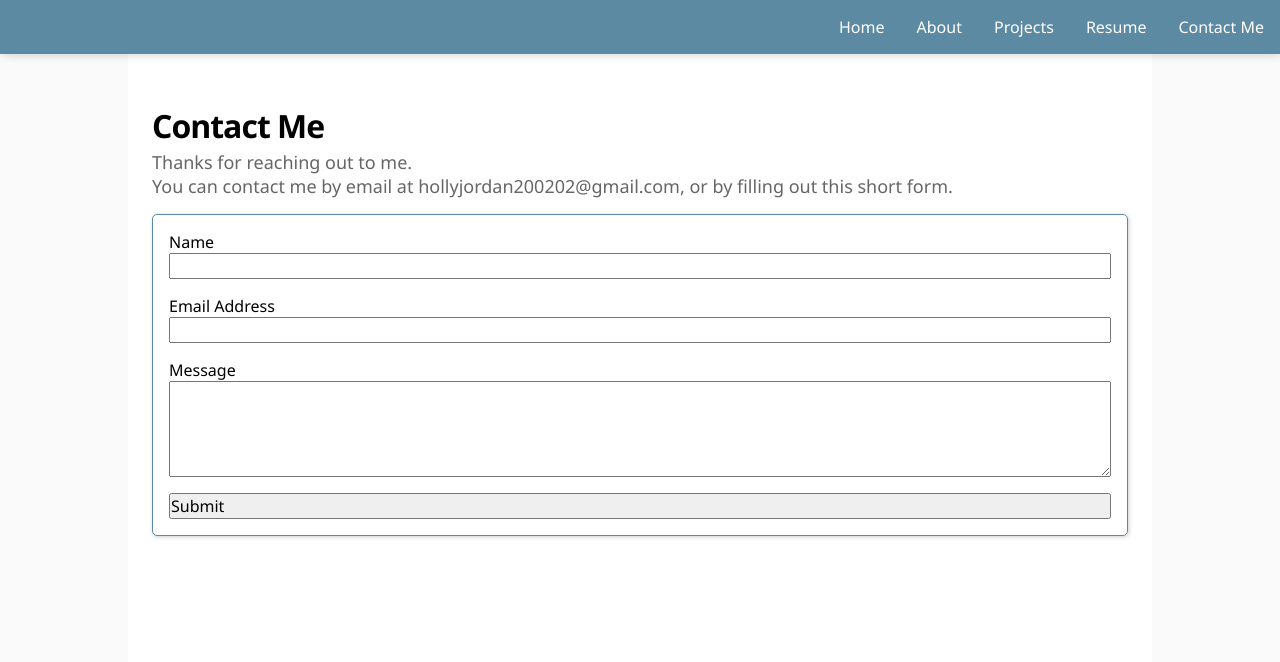
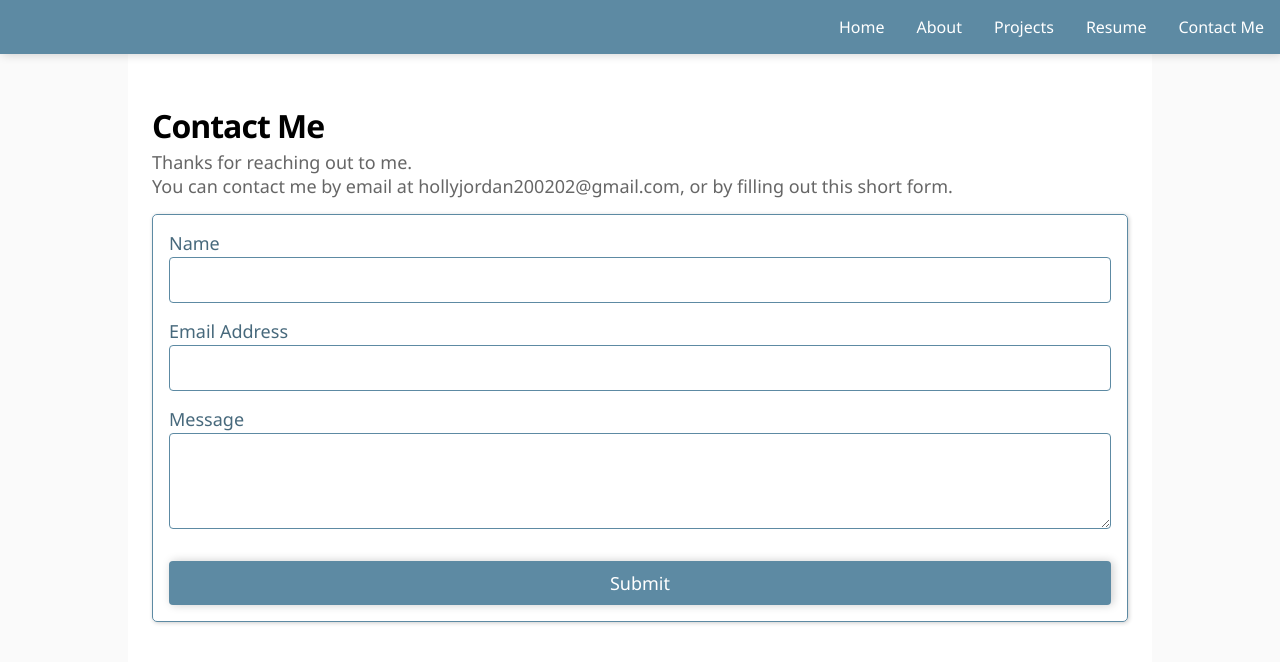
Before and after one commit to hollyejordan/portfolio, a Next.js app: page /contact in a window 1280 px wide. Shown: the top 662 px of the page. Built offline with nearby package versions, Linux system fonts and the light colour scheme.

Commit message:
Update contact form styling

```diff
--- a/app/components/LinkButton/LinkButton.module.css
+++ b/app/components/LinkButton/LinkButton.module.css
@@ -3,10 +3,10 @@
     box-shadow: 2px 0 10px rgba(0, 0, 0, 0.2);
     text-decoration: none;
     color: white;
-    padding: 10px 10px;
+    padding: 10px;
     margin-top: var(--spacing);
     display: inline-block;
-    border-radius: 5px;
+    border-radius: var(--rounded-edge);
 }
 
 .button:hover {
--- a/app/contact/page.module.css
+++ b/app/contact/page.module.css
@@ -11,6 +11,8 @@
     box-shadow: 1px 1px 4px rgba(0, 0, 0, 0.2);
     border-radius: 5px;
     margin-top: var(--spacing);
+    font-size: var(--small-font);
+    color: var(--secondary-colour);
 }
 
 .form * {
@@ -20,9 +22,45 @@
     font: var(--font);
 }
 
+.form input,
+.form textarea,
+.form button {
+    border: 1px solid var(--primary-colour);
+    border-radius: var(--rounded-edge);
+    padding: 10px 10px;
+    margin-top: 2px;
+}
+
+.form input:focus,
+.form textarea:focus {
+    outline: 1px solid var(--secondary-colour);
+}
+
 .message {
-
     min-height: 6rem;
     min-width: 100%;
     max-width: 100%;
 }
+
+.form button {
+    background-color: var(--primary-colour);
+    box-shadow: 2px 0 10px rgba(0, 0, 0, 0.2);
+    text-decoration: none;
+    color: white;
+    margin-top: var(--spacing);
+    display: inline-block;
+    border: none;
+}
+
+.form button:hover {
+    background: var(--secondary-colour);
+    box-shadow: none;
+    cursor: pointer;
+}
+
+@media (min-width: 721px) {
+
+  .form button {
+    transition: 0.2s;
+  }
+}
--- a/app/globals.css
+++ b/app/globals.css
@@ -12,7 +12,10 @@
 
   --underneath-box-shadow: 2px 2px 10px rgba(0, 0, 0, 0.2);
 
+  --rounded-edge: 4px;
+
   --font: 'Segoe UI', Tahoma, Geneva, Verdana, sans-serif;
+  --small-font: 18px;
 
   font-family: var(--font);
 }
@@ -52,7 +55,7 @@ h1 {
 }
 
 p {
-  font-size: 18px;
+  font-size: var(--small-font);
   text-wrap: balance;
   color: var(--text-secondary);
 }
```
